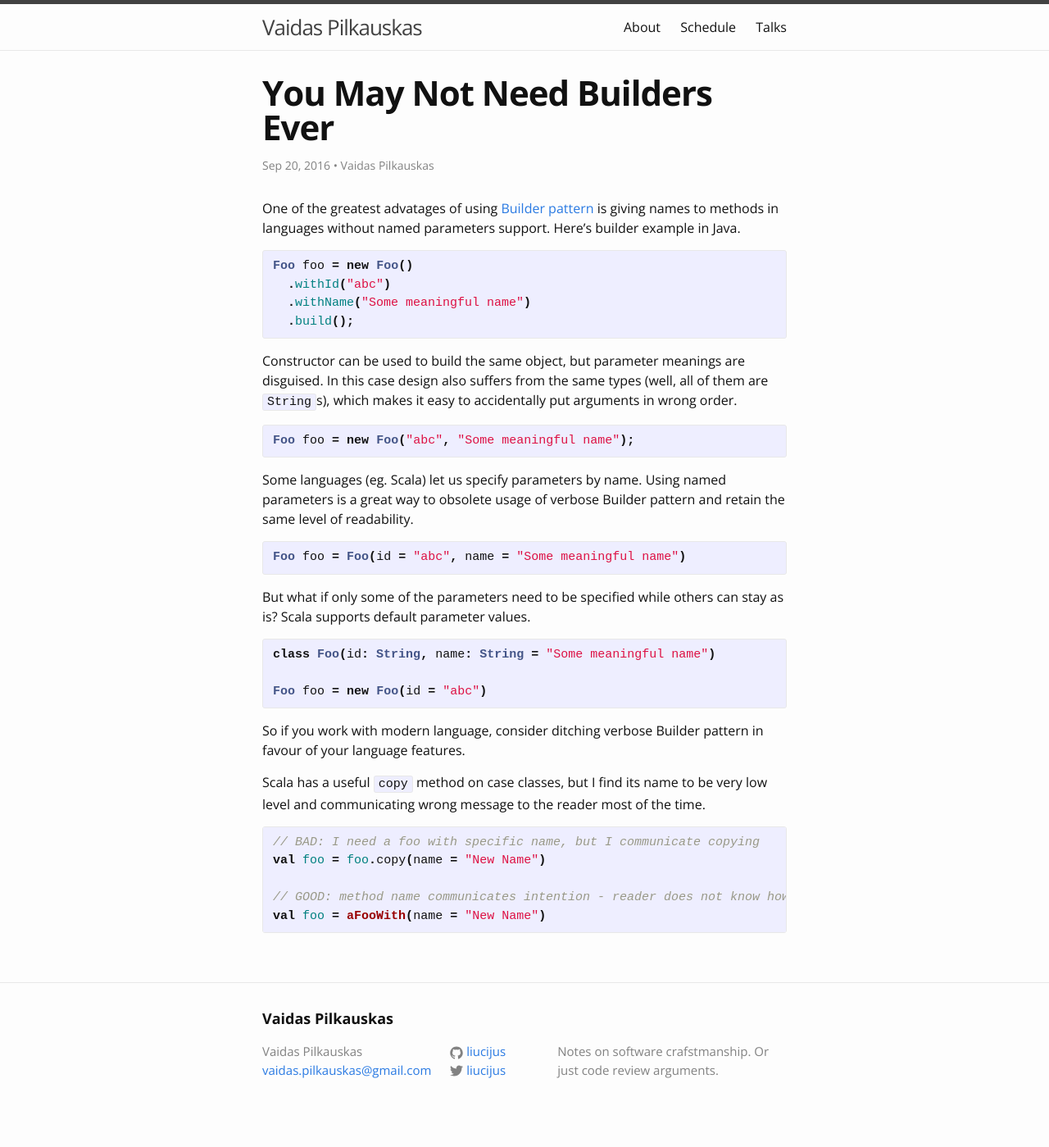
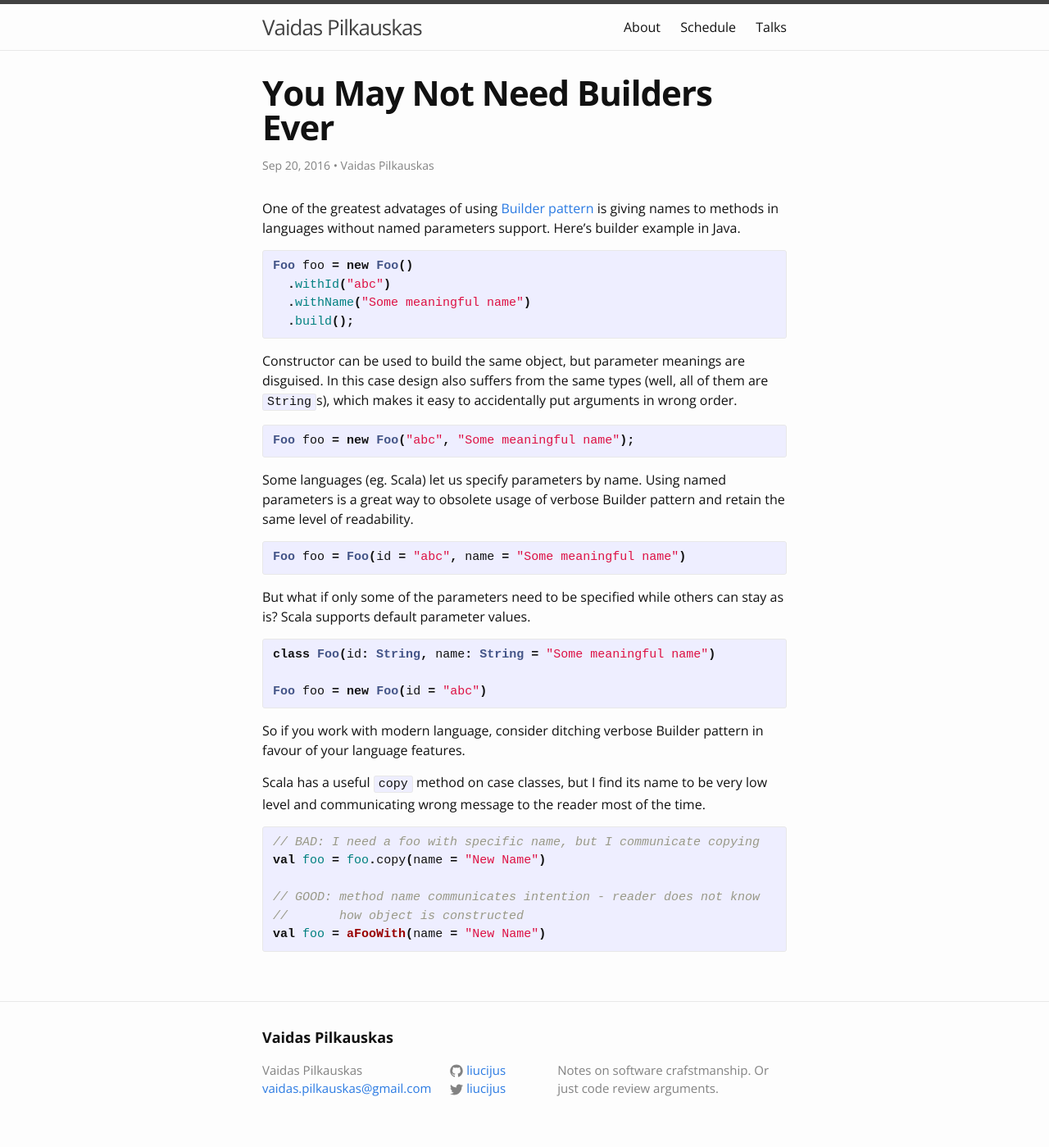
Before and after one commit to liucijus/liucijus.github.io, a Jekyll site: the page built from _posts/2016-09-20-you-may-not-need-builder-ever.markdown, in a window 1280 px wide. Shown: the whole page at 82% size. Built offline with Jekyll 4.4.1, drawn with Linux system fonts in a browser that asks for light colours; comment, search, counter and statistics services are not loaded; before the commit the page ends 1376 px from its top, so only the background shows below that.

Commit message:
Fix too long comment line

```diff
--- a/_posts/2016-09-20-you-may-not-need-builder-ever.markdown
+++ b/_posts/2016-09-20-you-may-not-need-builder-ever.markdown
@@ -51,6 +51,7 @@ wrong message to the reader most of the time.
 // BAD: I need a foo with specific name, but I communicate copying
 val foo = foo.copy(name = "New Name")
 
-// GOOD: method name communicates intention - reader does not know how object is constructed
+// GOOD: method name communicates intention - reader does not know
+//       how object is constructed
 val foo = aFooWith(name = "New Name")
 {% endhighlight %}
```
